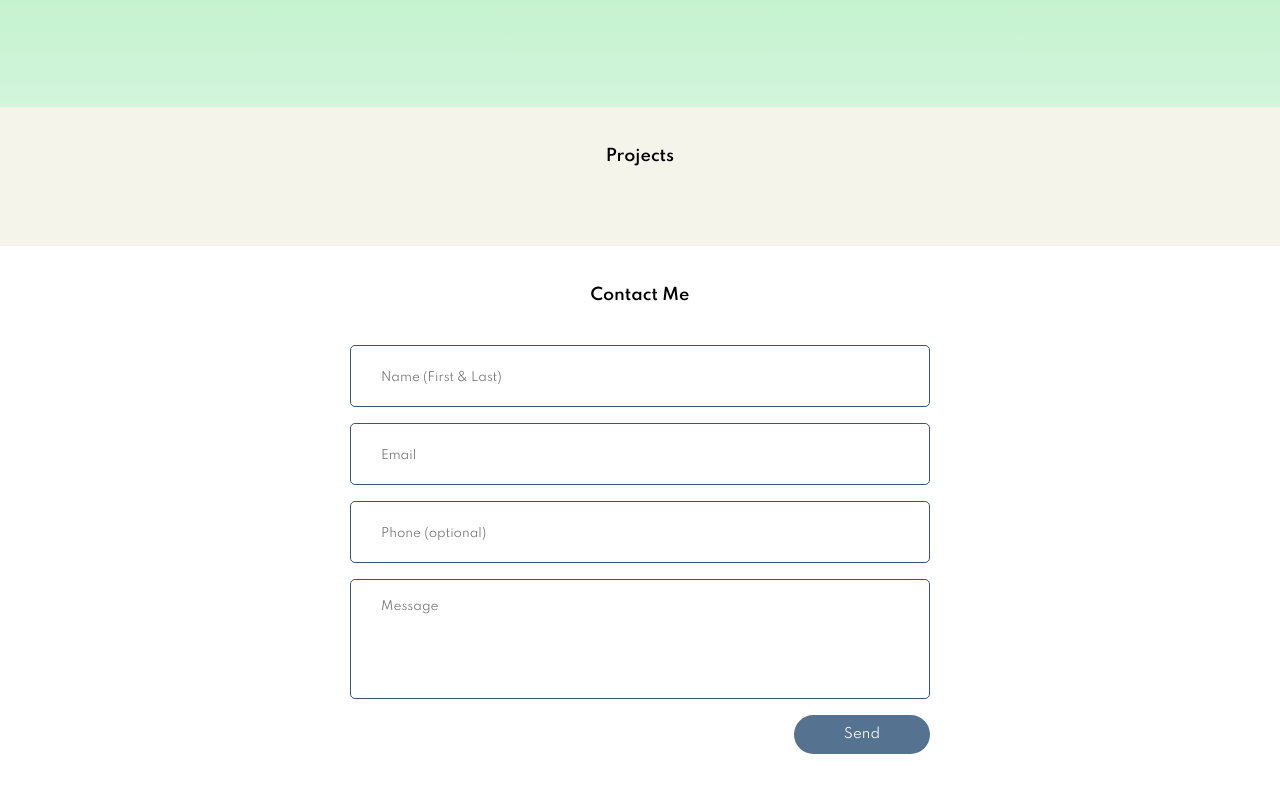
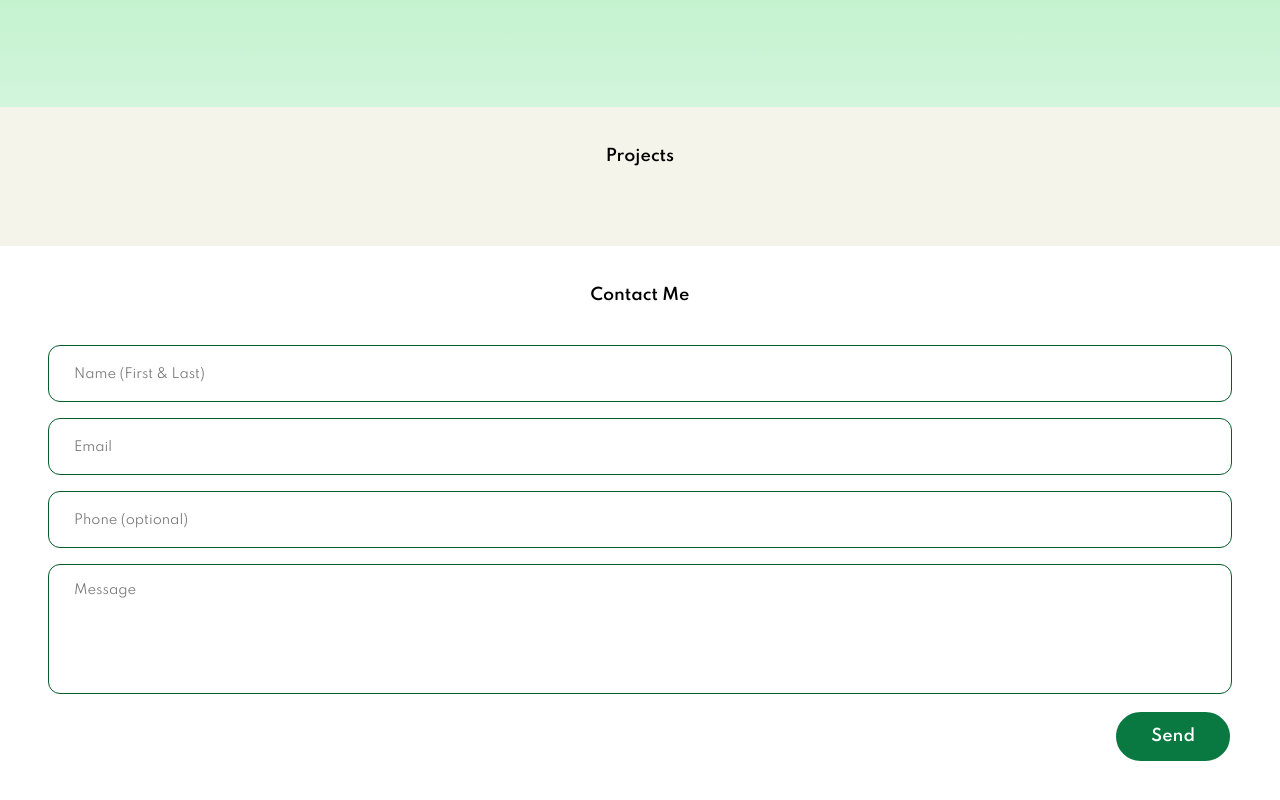
Before and after one commit to ZGZOO/portfolio_using_react, a React (Create React App) app in the folder portfolio/: page / in a window 1280 px wide. Shown: the part 1300-2100 px from the top of the page. Built offline with nearby package versions, Linux system fonts and the light colour scheme; no server answers.

Commit message:
contact me style ok

```diff
--- a/portfolio/src/Components/Contact/Contact.js
+++ b/portfolio/src/Components/Contact/Contact.js
@@ -1,16 +1,14 @@
 import React from "react";
-import "./Contact.css";
+import "./Contact.scss";
 
 export default function Contact() {
   return (
     <div className="contact_me" id="contact">
       <p>Contact Me</p>
       <form className="contact_form" action="index.html" method="post">
-        {/* Have 'required' to make it required */}
         <input
-          id="input1"
           type="text"
-          className="contact_form_text"
+          className="contact_form_text name_input"
           placeholder="Name (First & Last)"
           required
         />
--- a/portfolio/src/Components/Contact/Contact.css
+++ b/portfolio/src/Components/Contact/Contact.scss
@@ -1,83 +1,69 @@
 .contact_me {
   text-align: center;
-  padding-bottom: 20px;
+  padding-bottom: 40px;
 }
 
 .contact_me p {
   font-weight: 600;
+  font-size: 16px;
   margin: 0;
-  padding: 40px 0;
+  padding: 40px 0 24px 0;
 }
 
 ::placeholder {
   font-family: "Spartan", sans-serif;
-  font-size: 12px;
+  font-size: 13px;
 }
 
 .contact_form {
-  max-width: 600px;
-  margin: auto;
-  padding: 0 10px;
+  margin: 0 auto;
+  padding: 0 48px;
   overflow: hidden;
 }
 
 .contact_form_text {
+  font-family: "Spartan", sans-serif;
   display: block;
   width: 100%;
   margin: 16px 0;
-  border: 0;
-  padding: 20px 30px;
+  padding: 18px 25px;
   outline: none;
-  transition: 0.5s;
-  border: 1px solid #3c546d;
-  border-radius: 5px;
-  font-size: 17px;
+  transition: 0.05s ease-in-out;
+  border: 1.4px solid #045c29;
+  border-radius: 12px;
+  font-size: 16px;
 }
 
 .contact_form_text:focus {
   /* h-offset v-offset blur spread color */
-  box-shadow: 0 0 10px 4px #34495e;
-  font-size: 17px;
+  box-shadow: 0 0 10px 3px #5a9171;
 }
 
 textarea.contact_form_text {
   resize: none;
-  height: 120px;
+  height: 130px;
 }
 
 .contact_form_button {
   font-family: "Spartan", sans-serif;
+  font-size: 16px;
+  font-weight: 600;
   float: right;
-  border: 0;
-  background: #557391;
+  border: 2px solid white;
+  background: #097941;
   color: #fff;
-  padding: 12px 50px;
+  padding: 15px 35px;
   border-radius: 30px;
   cursor: pointer;
   transition: 0.5s;
 }
 
 .contact_form_button:hover {
-  background: #34495e;
-  font-weight: bold;
+  background: white;
+  color: #097941;
+  border: 2px solid #097941;
 }
 
 .contactinfo {
   display: none;
 }
-
-#input1 {
-  margin-top: 0;
-}
-
-@media only screen and (max-width: 425px) {
-  .contact_form {
-    width: 80%;
-  }
-}
-
-@media only screen and (max-width: 768px) {
-  .contact_form {
-    width: 80%;
-  }
-}
```
